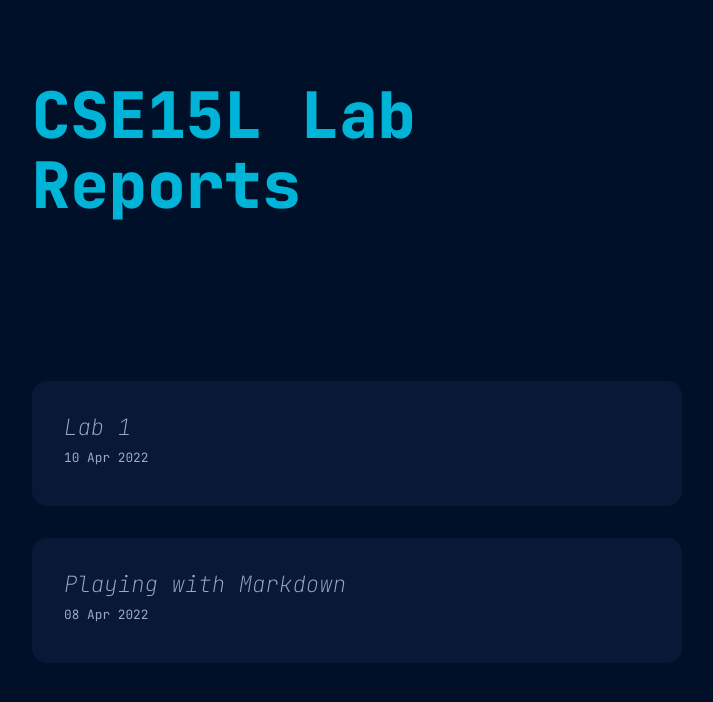
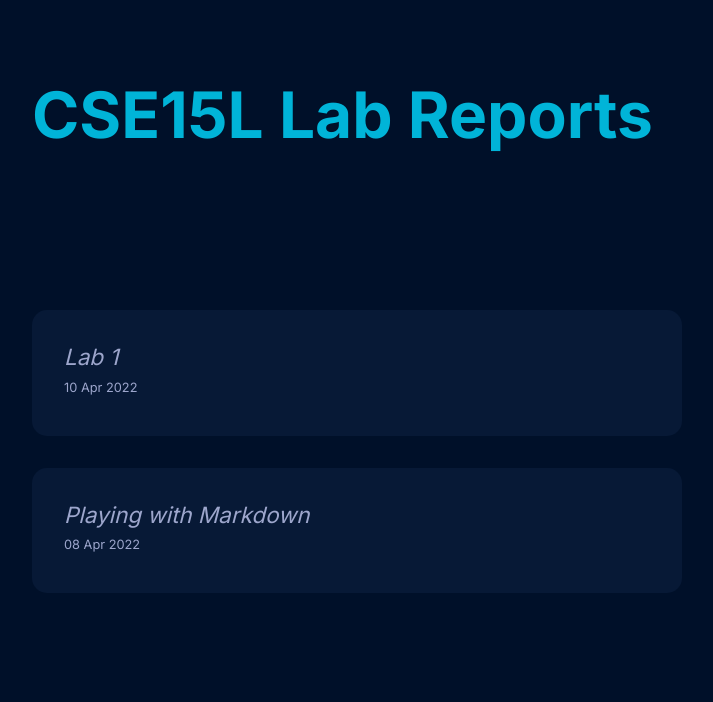
Before and after one commit to jenetic/cse15l-lab-reports, a Jekyll site: the page built from index.md, in a window 1280 px wide. Shown: the top 702 px of the page, without its empty margins (283-996 px from the left). Built offline with Jekyll 4.4.1, drawn with Linux system fonts in a browser that asks for light colours.

Commit message:
Changed pic

```diff
--- a/assets/css/blog.css
+++ b/assets/css/blog.css
@@ -1,4 +1,4 @@
-@import url("https://fonts.googleapis.com/css2?family=JetBrains+Mono:ital,wght@0,100;0,300;0,400;0,800;1,100;1,300;1,400;1,800&display=swap");
+@import url('https://fonts.googleapis.com/css2?family=Inter:wght@400;700&family=JetBrains+Mono:ital@0;1&display=swap');
 
 :root {
   --gray-1: #3f3f3f;
@@ -28,7 +28,7 @@ html,
 body {
   color: var(--white-2);
   background-color: var(--gray-6);
-  font-family: "JetBrains Mono", monospace;
+  font-family: "Inter", sans-serif;
   line-height: 2rem;
   background-color: var(--gray-5);
 }
```
